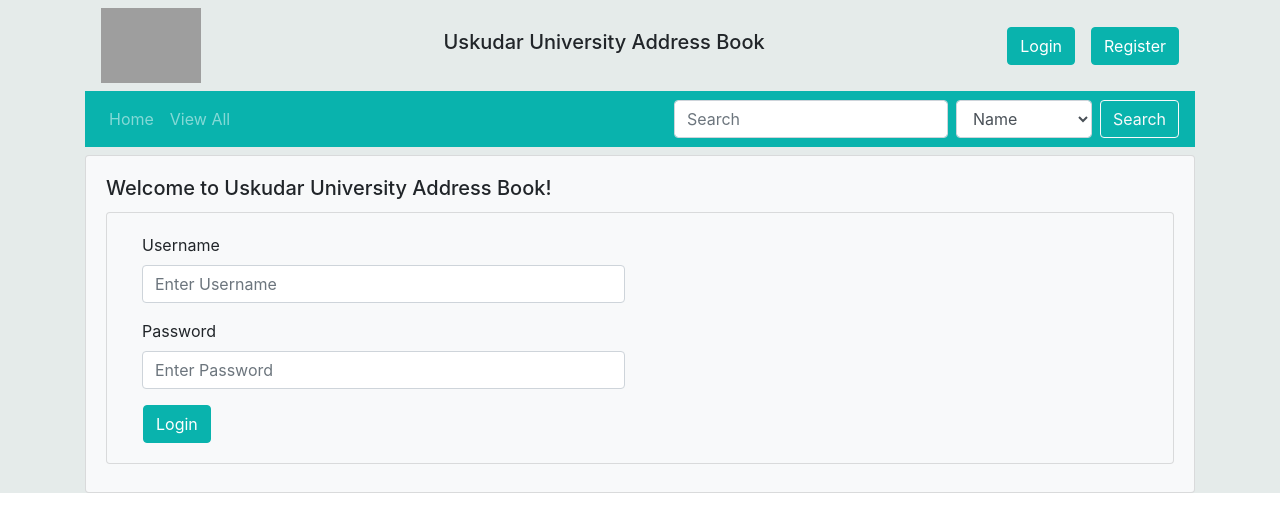
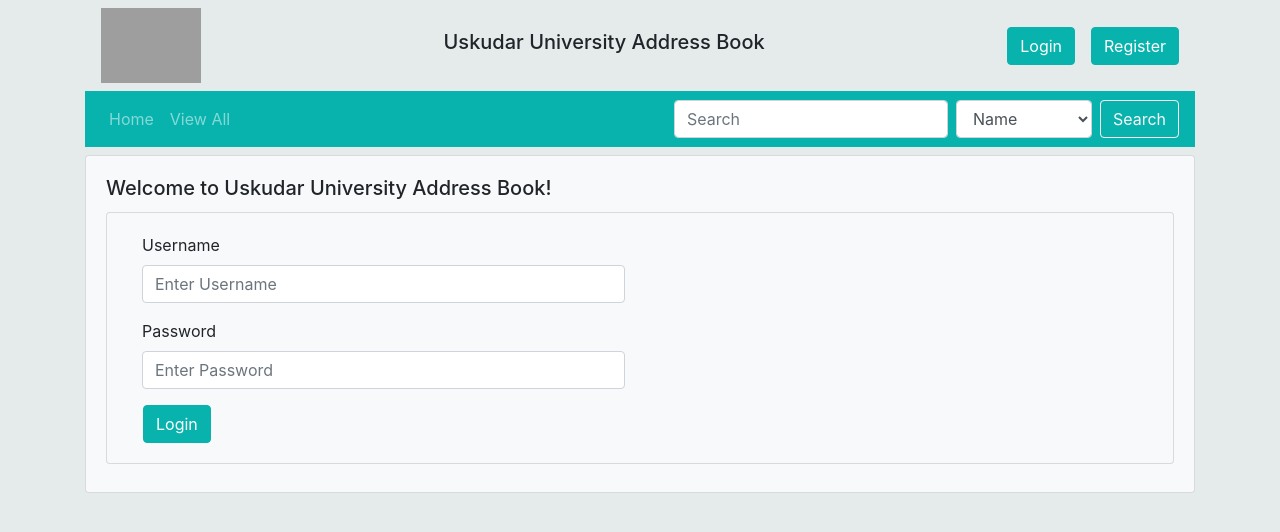
Before and after one commit to cnsbelirdi/address-book-system-client, a React (Create React App) app: page / in a window 1280 px wide. Shown: the top 532 px of the page. Built offline with nearby package versions, Linux system fonts and the light colour scheme; grey boxes are pictures that could not be loaded.

Commit message:
Css bgcolor edited

```diff
--- a/src/index.css
+++ b/src/index.css
@@ -3,6 +3,7 @@
 	margin: 0;
 	padding: 0;
 	height: 100%;
+	background-color: #E5EBEA;
 }
 .logo{
     width:100px;
```
